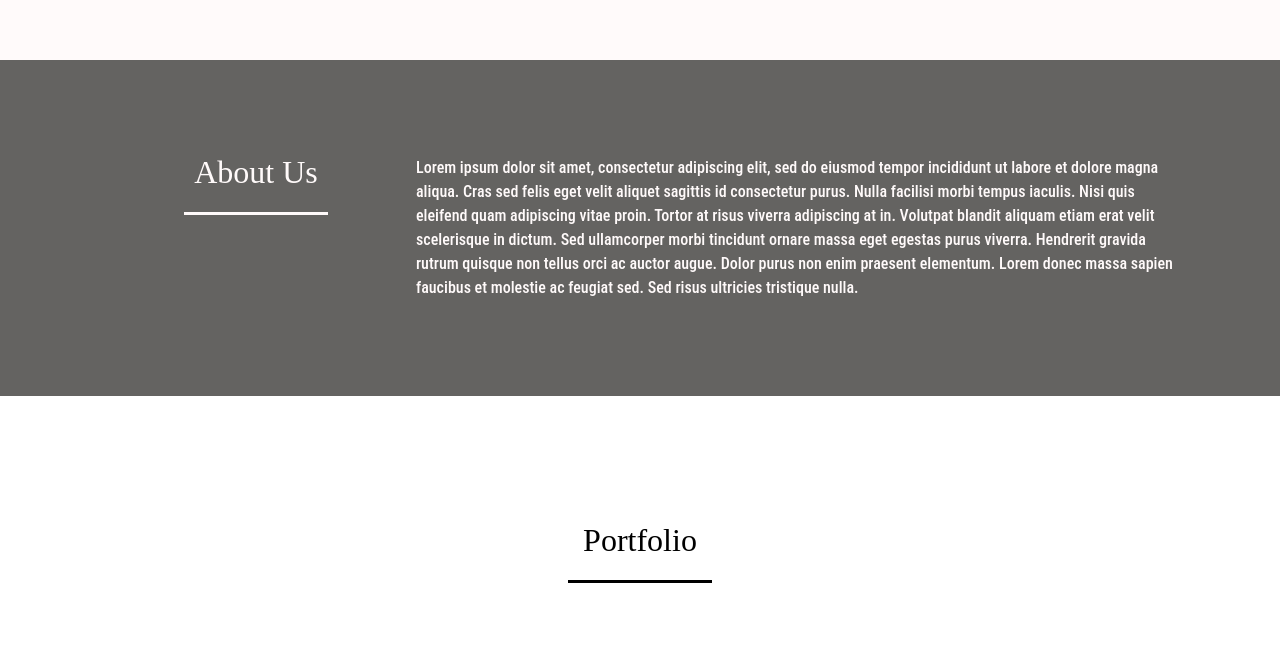
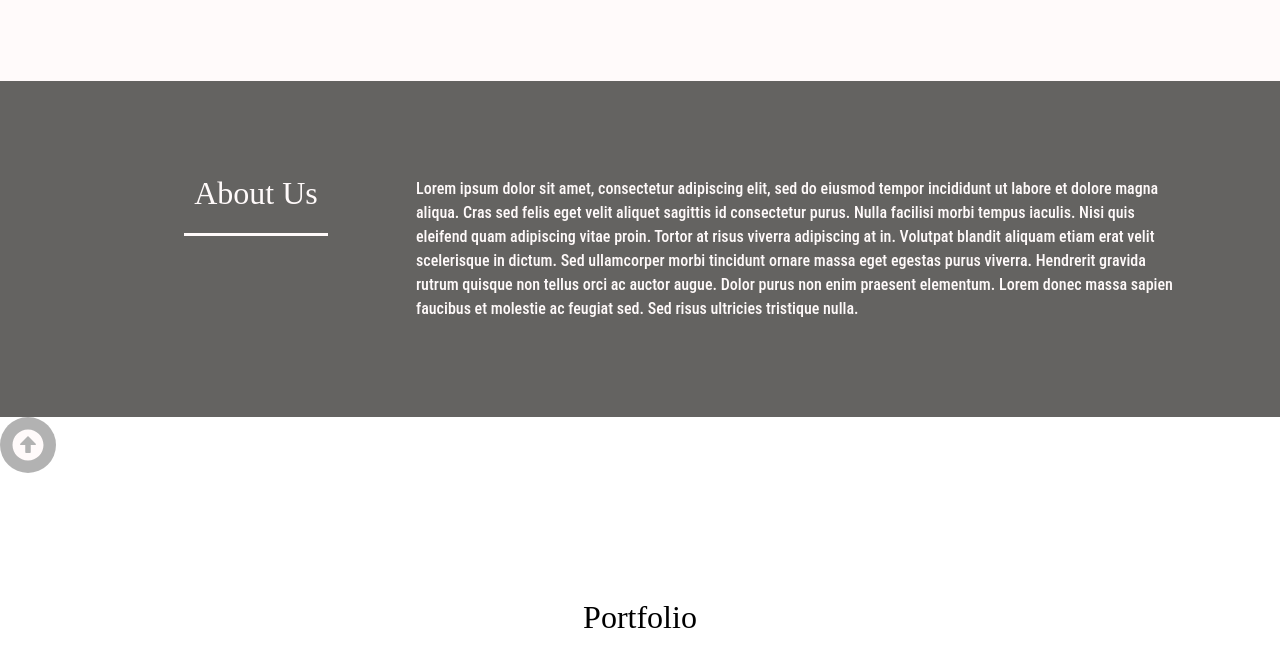
Before and after one commit to Nicknyr/Brochure_SIte, a React (Create React App) app: page / in a window 1280 px wide. Shown: the part 1396-2049 px from the top of the page. Built offline with nearby package versions, Linux system fonts and the light colour scheme; a web font is replaced by a local one.

Commit message:
Working on Scroll to top button, added new favicon

```diff
--- a/public/index.html
+++ b/public/index.html
@@ -24,7 +24,7 @@
       work correctly both with client-side routing and a non-root public URL.
       Learn how to configure a non-root public URL by running `npm run build`.
     -->
-    <title>React App</title>
+    <title>Creative Agency</title>
   </head>
   <body>
     <noscript>You need to enable JavaScript to run this app.</noscript>
--- a/src/App.js
+++ b/src/App.js
@@ -9,14 +9,15 @@ import Services from './components/Services';
 import CallToAction from './components/CallToAction';
 import Banner from './components/Banner';
 import Team from './components/Team';
+import ScrollToTop from './components/ScrollToTop';
 import Footer from './components/Footer';
 import { library } from '@fortawesome/fontawesome-svg-core';
 import { fab } from '@fortawesome/free-brands-svg-icons';
-import { faLaptopCode, faTimes, faEdit, faPrint, faBullhorn, faLightbulb, faDatabase, faGem, faBars, faChevronCircleUp, faChevronUp, faChevronDown } from '@fortawesome/free-solid-svg-icons';
+import { faLaptopCode, faArrowAltCircleUp, faTimes, faEdit, faPrint, faBullhorn, faLightbulb, faDatabase, faGem, faBars, faChevronCircleUp, faChevronUp, faChevronDown } from '@fortawesome/free-solid-svg-icons';
 import { faFacebookSquare, faLinkedin, faInstagram, faTwitterSquare} from '@fortawesome/free-brands-svg-icons';
 
 
-library.add(fab, faTimes, faLinkedin, faFacebookSquare, faInstagram, faTwitterSquare, faEdit, faPrint, faBullhorn, faLightbulb, faDatabase, faGem, faLaptopCode, faBars, faChevronCircleUp, faChevronUp, faChevronDown);
+library.add(fab, faTimes, faArrowAltCircleUp, faLinkedin, faFacebookSquare, faInstagram, faTwitterSquare, faEdit, faPrint, faBullhorn, faLightbulb, faDatabase, faGem, faLaptopCode, faBars, faChevronCircleUp, faChevronUp, faChevronDown);
 
 /*
 
@@ -45,6 +46,7 @@ function App() {
         <Jumbotron />
         <Intro />
         <About />
+        <ScrollToTop />
         <Portfolio />
         <CallToAction />
         <Services />
--- a/src/components/About.js
+++ b/src/components/About.js
@@ -1,6 +1,7 @@
 import React, { Component } from 'react';
 import styled, { css } from 'styled-components';
 import ScrollAnimation from 'react-animate-on-scroll';
+import ScrollToTop from './ScrollToTop';
 
 const STYLES = styled.div`
     @import url('https://fonts.googleapis.com/css?family=Frank+Ruhl+Libre|Roboto+Condensed&display=swap');
@@ -84,7 +85,7 @@ const About = () => {
                     </div>
                     </div>
                 </ScrollAnimation>
-
+            {/*<ScrollToTop />*/}
         </STYLES>
     );
 }
--- a/src/components/Jumbotron.js
+++ b/src/components/Jumbotron.js
@@ -111,6 +111,7 @@ const NAVBAR = styled.div`
                 text-decoration: none;
                 color: snow;
                 font-size: 1.1em;
+                cursor: pointer;
 
                 &:hover {
                     color: #01BE9D;
@@ -199,6 +200,10 @@ class Jumbotron extends Component {
         this.setState(prevState => ({
             menuOpen: !this.state.menuOpen
         }));
+    }
+
+    scroll = () => {
+        scroll.scrollToTop();
     }
 
     render() {
@@ -356,6 +361,7 @@ class Jumbotron extends Component {
                             </ScrollAnimation>
                         </CONTAINER>
                     </STYLES>
+                    <button onClick={this.scroll}>Scroll to top</button>
             </div>
 
         );
--- a/src/components/Portfolio.js
+++ b/src/components/Portfolio.js
@@ -9,6 +9,7 @@ import Whiteboard from '../assets/whiteboard.jpg';
 import Writing from '../assets/writing.jpg';
 import Lightbulb from '../assets/lightbulb.jpg';
 import ScrollAnimation from 'react-animate-on-scroll';
+import ScrollToTop from './ScrollToTop';
 
 const STYLES = styled.div`
     @import url('https://fonts.googleapis.com/css?family=Frank+Ruhl+Libre|Roboto+Condensed&display=swap');
--- /dev/null
+++ b/src/components/ScrollToTop.js
@@ -0,0 +1,47 @@
+import React, { Component } from 'react';
+import styled, { css } from 'styled-components';
+import { Link, animateScroll as scroll } from "react-scroll";
+import { FontAwesomeIcon } from '@fortawesome/react-fontawesome';
+
+const STYLES = styled.div`
+    height: 3.5em;
+    width: 3.5em;
+    background-color: rgba(0, 0, 0, 0.3);
+    display: flex;
+    justify-content: center;
+    align-items: center;
+    border-radius: 50%;
+    position: sticky;
+
+    &:hover {
+        background-color: rgba(0, 0, 0, 0.6);
+    }
+`;
+
+class ScrollToTop extends Component {
+    constructor(props) {
+        super(props);
+
+        this.state = {
+
+        };
+    }
+
+    scroll = () => {
+        scroll.scrollToTop();
+    }
+
+    render() {
+        return (
+            <STYLES onClick={this.scroll}>
+                <FontAwesomeIcon
+                        icon={'arrow-alt-circle-up'}
+                        size="2x"
+                        color="snow"
+                    />
+            </STYLES>
+        );
+    }
+}
+
+export default ScrollToTop;
```
Also changed, not shown: 1 other file (tests, documents, lock files or other folders).
